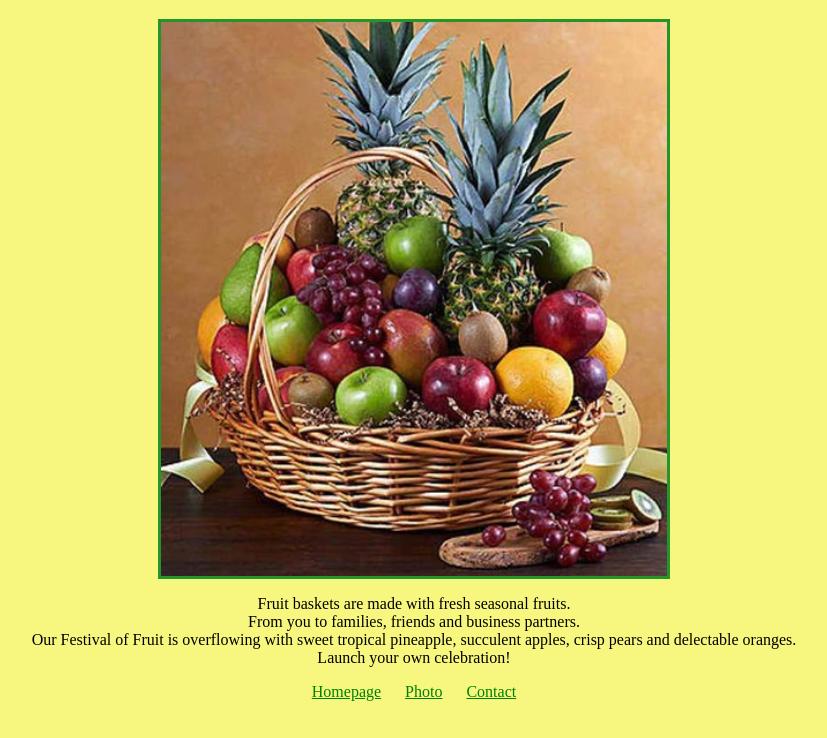
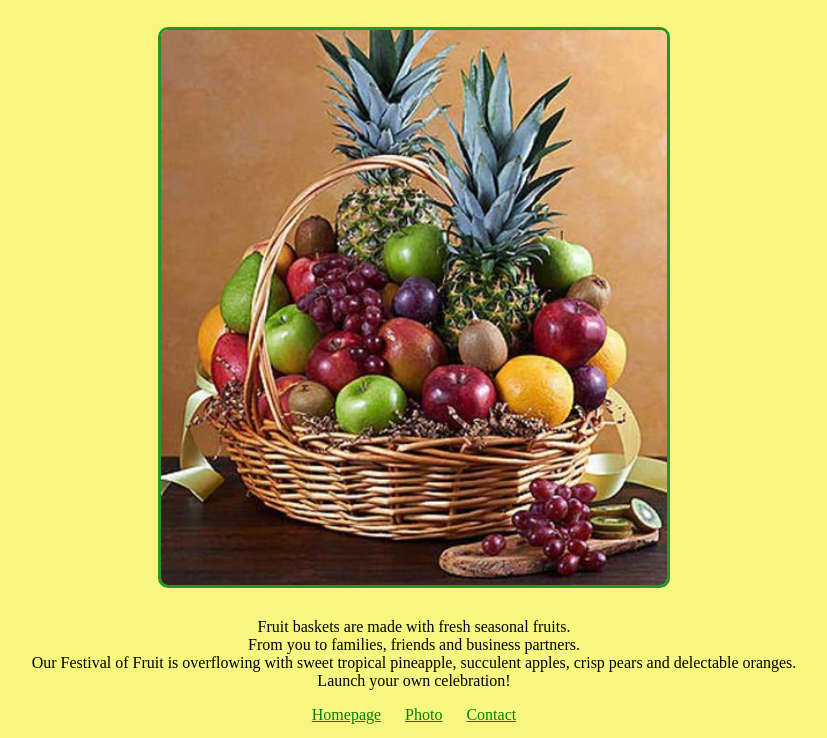
Before and after one commit to NataliShpak/multiple-pages-static-website, a plain HTML site: page photo.html in a window 1280 px wide. Shown: the part 62-800 px from the top of the page, without its empty margins (226-1053 px from the left). Drawn offline with Linux system fonts and the light colour scheme.

Commit message:
Centered the photo

```diff
--- a/style.css
+++ b/style.css
@@ -17,10 +17,10 @@ h1, h2, h3, p {
 
 img  {
     display: block;
-    margin-left: auto;
-    margin-right: auto;
+    margin: 30px auto;
     width: 40%;
     border: #25942a 3px solid;
+    border-radius: 10px;
 }
 footer {
     text-align: center;
```
